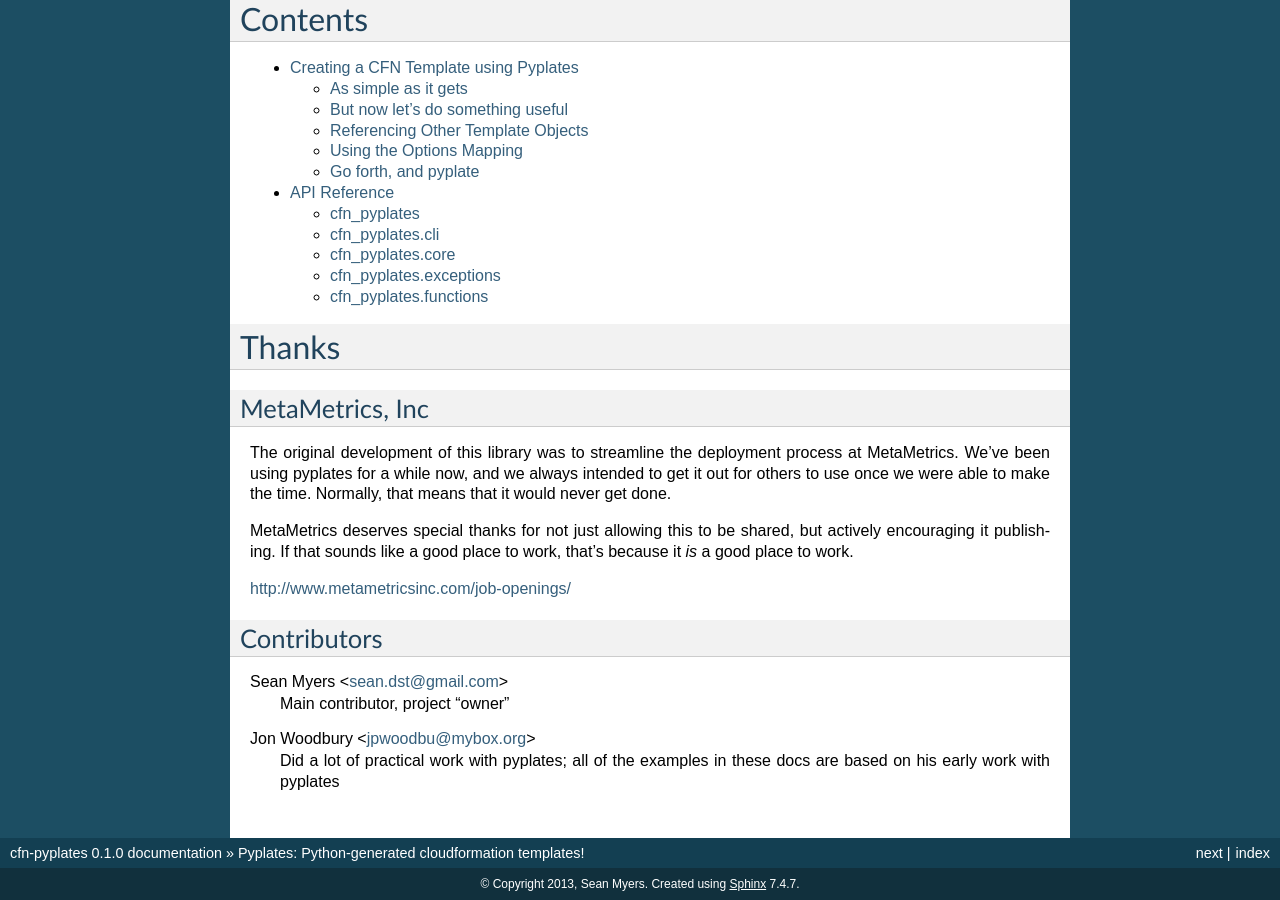
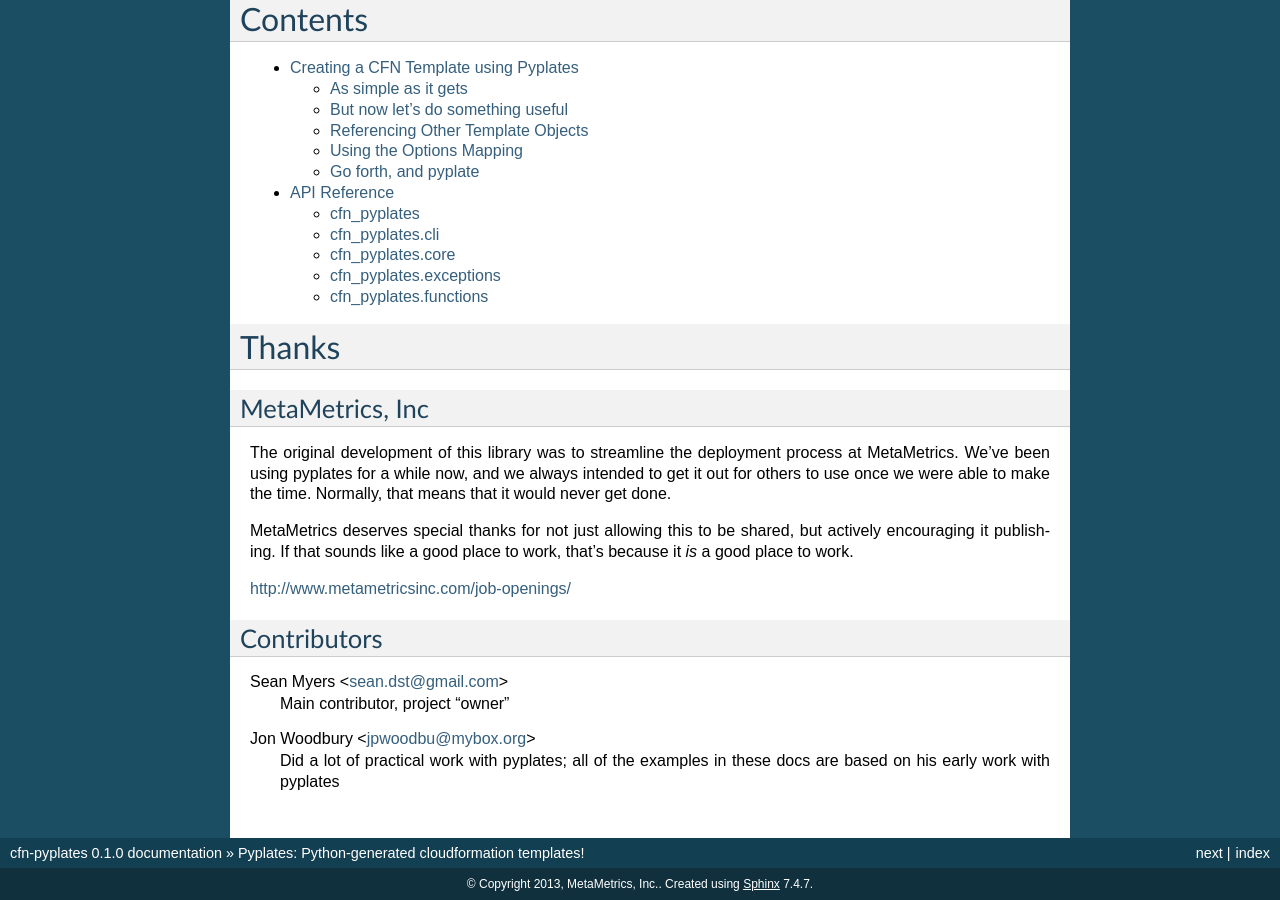
Before and after one commit to tehsmyers/cfn-pyplates, a Sphinx documentation site: the page built from docs/source/index.rst, in a window 1280 px wide and 900 px high, scrolled down 639 px. Built offline with Sphinx 7.4.7, drawn with Linux system fonts in a browser that asks for light colours.

Commit message:
Fixed copyright in docs
Copyright was incorrectly assigned to me, even though MetaMetrics "owns" the
source and its copyright.

```diff
--- a/docs/source/conf.py
+++ b/docs/source/conf.py
@@ -47,7 +47,7 @@ master_doc = 'index'
 
 # General information about the project.
 project = u'cfn-pyplates'
-copyright = u'2013, Sean Myers'
+copyright = u'2013, MetaMetrics, Inc.'
 
 # The version info for the project you're documenting, acts as replacement for
 # |version| and |release|, also used in various other places throughout the
@@ -190,7 +190,7 @@ latex_elements = {
 # (source start file, target name, title, author, documentclass [howto/manual]).
 latex_documents = [
   ('index', 'cfn-pyplates.tex', u'cfn-pyplates Documentation',
-   u'Sean Myers', 'manual'),
+   u'MetaMetrics, Inc.', 'manual'),
 ]
 
 # The name of an image file (relative to this directory) to place at the top of
@@ -220,7 +220,7 @@ latex_documents = [
 # (source start file, name, description, authors, manual section).
 man_pages = [
     ('index', 'cfn-pyplates', u'cfn-pyplates Documentation',
-     [u'Sean Myers'], 1)
+     [u'MetaMetrics, Inc.'], 1)
 ]
 
 # If true, show URL addresses after external links.
@@ -233,8 +233,9 @@ man_pages = [
 # (source start file, target name, title, author,
 #  dir menu entry, description, category)
 texinfo_documents = [
-  ('index', 'cfn-pyplates', u'cfn-pyplates Documentation',
-   u'Sean Myers', 'cfn-pyplates', 'One line description of project.',
+   ('index', 'cfn-pyplates', u'cfn-pyplates Documentation',
+   u'MetaMetrics, Inc.', 'cfn-pyplates',
+   'Amazon Web Services CloudFormation templates, generated with Python!',
    'Miscellaneous'),
 ]
 
```
